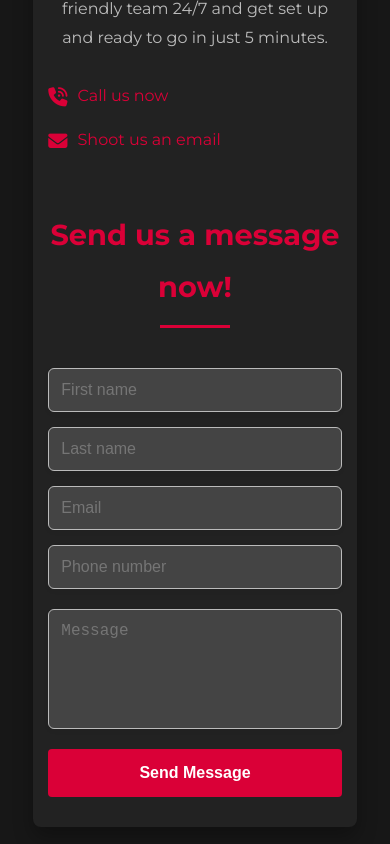
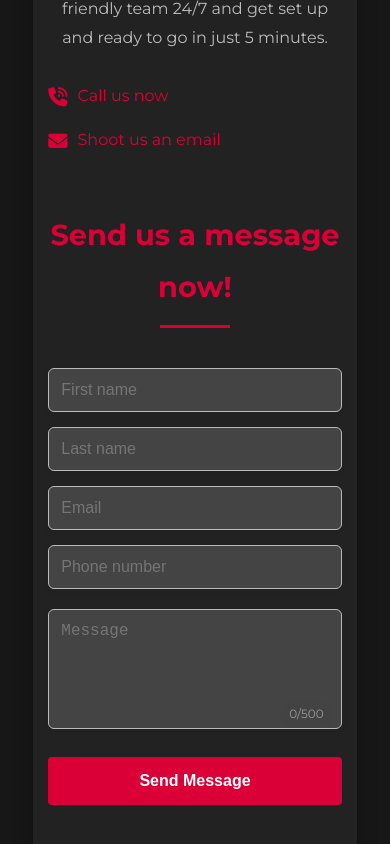
Before and after one commit to parekhmeet/aaxi, a React (Create React App) app: page / in a window 390 px wide. Shown: the part 7385-8229 px from the top of the page. Built offline with nearby package versions, Linux system fonts and the light colour scheme.

Commit message:
added form validation

```diff
--- a/src/pages/Contact.css
+++ b/src/pages/Contact.css
@@ -210,6 +210,54 @@
   text-align: center;
 }
 
+.input-container {
+  grid-column: span 1;
+  position: relative;
+  width: 100%;
+}
+
+.textarea-container {
+  grid-column: span 2;
+  position: relative;
+  width: 100%;
+}
+
+input.error, textarea.error {
+  border: 1px solid #DA0037;
+}
+
+.error-message {
+  color: #DA0037;
+  font-size: 0.8rem;
+  position: absolute;
+  bottom: -18px;
+  left: 0;
+}
+
+.character-count {
+  position: absolute;
+  bottom: 10px;
+  right: 10px;
+  font-size: 0.75rem;
+  color: #999;
+  background: rgba(68, 68, 68, 0.7);
+  padding: 2px 8px;
+  border-radius: 10px;
+}
+
+.near-limit {
+  color: #DA0037;
+  font-weight: bold;
+}
+
+.result-message {
+  display: block;
+  text-align: center;
+  margin-top: 15px;
+  color: #EDEDED;
+  font-weight: 500;
+}
+
 @media (max-width: 768px) {
   .contact-page {
     flex-direction: column;
@@ -251,4 +299,9 @@
     min-height: 400px; /* Adjust height for mobile */
     max-width: 100%; /* Take full width on mobile */
   }
+
+  .input-container,
+  .textarea-container {
+    grid-column: span 1;
+  }
 }
--- a/src/pages/Contact.js
+++ b/src/pages/Contact.js
@@ -3,6 +3,8 @@ import { Helmet } from 'react-helmet-async';
 import './Contact.css';
 
 function Contact() {
+  const MAX_MESSAGE_LENGTH = 500; // Set maximum character limit for message
+
   const [formState, setFormState] = useState({
     firstName: '',
     lastName: '',
@@ -10,15 +12,60 @@ function Contact() {
     phone: '',
     message: '',
   });
+  const [errors, setErrors] = useState({});
   const [result, setResult] = useState("");
+
+  // Validation functions
+  const validateEmail = (email) => {
+    const re = /^(([^<>()[\]\\.,;:\s@"]+(\.[^<>()[\]\\.,;:\s@"]+)*)|(".+"))@((\[[0-9]{1,3}\.[0-9]{1,3}\.[0-9]{1,3}\.[0-9]{1,3}\])|(([a-zA-Z\-0-9]+\.)+[a-zA-Z]{2,}))$/;
+    return re.test(String(email).toLowerCase());
+  };
+
+  const validatePhone = (phone) => {
+    // Allow empty phone (since it's optional) or validate format
+    return !phone || /^[\d\+\-\(\) ]{10,15}$/.test(phone);
+  };
 
   const handleChange = (e) => {
     const { name, value } = e.target;
+
+    // For message field, enforce character limit
+    if (name === "message" && value.length > MAX_MESSAGE_LENGTH) {
+      return; // Don't update if exceeding limit
+    }
+
     setFormState((prev) => ({ ...prev, [name]: value }));
+
+    // Validate on change
+    if (name === "email") {
+      setErrors(prev => ({
+        ...prev,
+        email: value && !validateEmail(value) ? "Please enter a valid email address" : ""
+      }));
+    } else if (name === "phone") {
+      setErrors(prev => ({
+        ...prev,
+        phone: value && !validatePhone(value) ? "Please enter a valid phone number" : ""
+      }));
+    }
   };
 
   const handleSubmit = async (e) => {
     e.preventDefault();
+
+    // Validate all fields before submission
+    const newErrors = {
+      email: formState.email && !validateEmail(formState.email) ? "Please enter a valid email address" : "",
+      phone: formState.phone && !validatePhone(formState.phone) ? "Please enter a valid phone number" : "",
+    };
+
+    setErrors(newErrors);
+
+    // If there are errors, don't submit
+    if (Object.values(newErrors).some(error => error)) {
+      return;
+    }
+
     setResult("Sending...");
     const formData = new FormData(e.target);
 
@@ -34,6 +81,13 @@ function Contact() {
     if (data.success) {
       setResult("Form Submitted Successfully");
       e.target.reset();
+      setFormState({
+        firstName: '',
+        lastName: '',
+        email: '',
+        phone: '',
+        message: '',
+      });
     } else {
       console.log("Error", data);
       setResult(data.message);
@@ -49,7 +103,7 @@ function Contact() {
       <div className="contact-container">
         <div className="contact-form-section">
           <h1>Get in Touch</h1>
-          <p>We’re here to help. Chat to our friendly team 24/7 and get set up and ready to go in just 5 minutes.</p>
+          <p>We're here to help. Chat to our friendly team 24/7 and get set up and ready to go in just 5 minutes.</p>
           <div className="contact-links">
             <a href="tel:+17059942294">
               <i className="fas fa-phone-volume"></i> Call us now
@@ -76,6 +130,7 @@ function Contact() {
               onChange={handleChange}
               required
             />
+            <div className="input-container">
               <input
                 type="email"
                 name="email"
@@ -83,14 +138,22 @@ function Contact() {
                 value={formState.email}
                 onChange={handleChange}
                 required
+                className={errors.email ? "error" : ""}
               />
+              {errors.email && <span className="error-message">{errors.email}</span>}
+            </div>
+            <div className="input-container">
               <input
                 type="tel"
                 name="phone"
                 placeholder="Phone number"
                 value={formState.phone}
                 onChange={handleChange}
+                className={errors.phone ? "error" : ""}
               />
+              {errors.phone && <span className="error-message">{errors.phone}</span>}
+            </div>
+            <div className="textarea-container">
               <textarea
                 name="message"
                 placeholder="Message"
@@ -98,9 +161,15 @@ function Contact() {
                 onChange={handleChange}
                 required
               ></textarea>
+              <div className="character-count">
+                <span className={formState.message.length > MAX_MESSAGE_LENGTH * 0.9 ? "near-limit" : ""}>
+                  {formState.message.length}/{MAX_MESSAGE_LENGTH}
+                </span>
+              </div>
+            </div>
             <button type="submit">Send Message</button>
           </form>
-          <span>{result}</span>
+          <span className="result-message">{result}</span>
         </div>
         <div className="map-container">
           <iframe
```
Lines whose indentation alone changed are shown as unchanged.
